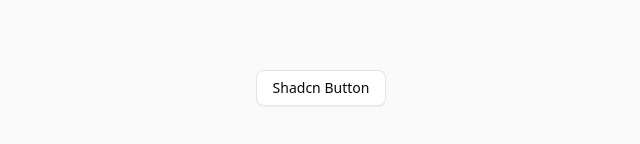
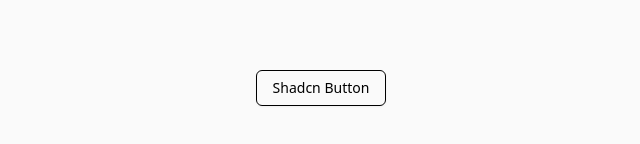
Before and after one commit to ShivangSoni1998/insight-pdf, a Next.js app: page / in a window 1280 px wide. Shown: the part 312-456 px from the top of the page, without its empty margins (319-959 px from the left). Built offline with nearby package versions, Linux system fonts and the light colour scheme.

Commit message:
chore: change global css file to have global styles defined

```diff
--- a/app/globals.css
+++ b/app/globals.css
@@ -1,5 +1,5 @@
-@import "tailwindcss";
-@import "tw-animate-css";
+@import 'tailwindcss';
+@import 'tw-animate-css';
 
 @custom-variant dark (&:is(.dark *));
 
@@ -44,38 +44,47 @@
 }
 
 :root {
-  --radius: 0.625rem;
-  --background: oklch(1 0 0);
-  --foreground: oklch(0.145 0 0);
-  --card: oklch(1 0 0);
-  --card-foreground: oklch(0.145 0 0);
-  --popover: oklch(1 0 0);
-  --popover-foreground: oklch(0.145 0 0);
-  --primary: oklch(0.205 0 0);
-  --primary-foreground: oklch(0.985 0 0);
-  --secondary: oklch(0.97 0 0);
-  --secondary-foreground: oklch(0.205 0 0);
-  --muted: oklch(0.97 0 0);
-  --muted-foreground: oklch(0.556 0 0);
-  --accent: oklch(0.97 0 0);
-  --accent-foreground: oklch(0.205 0 0);
-  --destructive: oklch(0.577 0.245 27.325);
-  --border: oklch(0.922 0 0);
-  --input: oklch(0.922 0 0);
-  --ring: oklch(0.708 0 0);
-  --chart-1: oklch(0.646 0.222 41.116);
-  --chart-2: oklch(0.6 0.118 184.704);
-  --chart-3: oklch(0.398 0.07 227.392);
-  --chart-4: oklch(0.828 0.189 84.429);
-  --chart-5: oklch(0.769 0.188 70.08);
-  --sidebar: oklch(0.985 0 0);
-  --sidebar-foreground: oklch(0.145 0 0);
-  --sidebar-primary: oklch(0.205 0 0);
-  --sidebar-primary-foreground: oklch(0.985 0 0);
-  --sidebar-accent: oklch(0.97 0 0);
-  --sidebar-accent-foreground: oklch(0.205 0 0);
-  --sidebar-border: oklch(0.922 0 0);
-  --sidebar-ring: oklch(0.708 0 0);
+  --background: 0 0% 100%;
+  --foreground: 222.2 84% 4.9%;
+  --card: 0 0% 100%;
+  --card-foreground: 222.2 84% 4.9%;
+  --popover: 0 0% 100%;
+  --popover-foreground: 222.2 84% 4.9%;
+  --primary: 350 89% 60%;
+  --primary-foreground: 210 40% 98%;
+  --secondary: 350 33% 96%;
+  --secondary-foreground: 350 89% 60%;
+  --muted: 350 33% 96%;
+  --muted-foreground: 215 25% 27%;
+  --accent: 350 33% 18%;
+  --accent-foreground: 350 89% 60%;
+  --destructive: 350 89% 50%;
+  --destructive-foreground: 210 40% 98%;
+  --border: 350 33% 90%;
+  --input: 350 33% 90%;
+  --ring: 350 89% 60%;
+  --radius: 0.5rem;
+  --chart-1: 12 76% 61%;
+  --chart-2: 173 58% 39%;
+  --chart-3: 197 37% 24%;
+  --chart-4: 43 74% 66%;
+  --chart-5: 27 87% 67%;
+}
+
+@layer base {
+  *,
+  ::after,
+  ::before,
+  ::backdrop,
+  ::file-selector-button {
+    border-color: var(--color-gray-200, currentColor);
+  }
+}
+
+@layer utilities {
+  body {
+    font-family: Arial, Helvetica, sans-serif;
+  }
 }
 
 .dark {
@@ -86,37 +95,80 @@
   --popover: oklch(0.205 0 0);
   --popover-foreground: oklch(0.985 0 0);
   --primary: oklch(0.922 0 0);
-  --primary-foreground: oklch(0.205 0 0);
-  --secondary: oklch(0.269 0 0);
-  --secondary-foreground: oklch(0.985 0 0);
-  --muted: oklch(0.269 0 0);
-  --muted-foreground: oklch(0.708 0 0);
-  --accent: oklch(0.269 0 0);
-  --accent-foreground: oklch(0.985 0 0);
-  --destructive: oklch(0.704 0.191 22.216);
-  --border: oklch(1 0 0 / 10%);
-  --input: oklch(1 0 0 / 15%);
-  --ring: oklch(0.556 0 0);
-  --chart-1: oklch(0.488 0.243 264.376);
-  --chart-2: oklch(0.696 0.17 162.48);
-  --chart-3: oklch(0.769 0.188 70.08);
-  --chart-4: oklch(0.627 0.265 303.9);
-  --chart-5: oklch(0.645 0.246 16.439);
-  --sidebar: oklch(0.205 0 0);
-  --sidebar-foreground: oklch(0.985 0 0);
-  --sidebar-primary: oklch(0.488 0.243 264.376);
-  --sidebar-primary-foreground: oklch(0.985 0 0);
-  --sidebar-accent: oklch(0.269 0 0);
-  --sidebar-accent-foreground: oklch(0.985 0 0);
-  --sidebar-border: oklch(1 0 0 / 10%);
-  --sidebar-ring: oklch(0.556 0 0);
+  --background: 222.2 84% 4.9%;
+  --foreground: 210 40% 98%;
+  --card: 222.2 84% 4.9%;
+  --card-foreground: 210 40% 98%;
+  --popover: 222.2 84% 4.9%;
+  --popover-foreground: 210 40% 98%;
+  --primary: 350 89% 60%;
+  --primary-foreground: 210 40% 98%;
+  --secondary: 350 33% 17.5%;
+  --secondary-foreground: 210 40% 98%;
+  --muted: 350 33% 17.5%;
+  --muted-foreground: 215 20.2% 65.1%;
+  --accent: 350 33% 25%;
+  --accent-foreground: 210 40% 98%;
+  --destructive: 350 89% 40%;
+  --destructive-foreground: 210 40% 98%;
+  --border: 350 33% 17.5%;
+  --input: 350 33% 17.5%;
+  --ring: 350 89% 60%;
+  --chart-1: 220 70% 50%;
+  --chart-2: 160 60% 45%;
+  --chart-3: 30 80% 55%;
+  --chart-4: 280 65% 60%;
+  --chart-5: 340 75% 55%;
 }
 
 @layer base {
   * {
-    @apply border-border outline-ring/50;
+    @apply border-border;
   }
-  body {
-    @apply bg-background text-foreground;
+  h1 {
+    @apply text-4xl md:text-6xl xl:text-7xl font-bold;
+  }
+
+  h2 {
+    @apply text-xl lg:text-3xl font-medium;
+  }
+
+  h3 {
+    @apply text-2xl lg:text-4xl font-medium;
+  }
+
+  a {
+    @apply hover:cursor-pointer;
+  }
+
+  button {
+    @apply hover:cursor-pointer bg-rose-600 hover:bg-rose-700;
+  }
+
+  @keyframes gradient-x {
+    0%,
+    100% {
+      background-size: 200% 100%;
+      background-position: left center;
+    }
+    50% {
+      background-size: 200% 100%;
+      background-position: right center;
+    }
+  }
+
+  .animate-gradient-x {
+    animation: gradient-x 3s ease infinite;
   }
 }
+
+@utility container {
+  margin-inline: auto;
+  padding-inline: 2rem;
+  @media (width >= --theme(--breakpoint-sm)) {
+    max-width: none;
+  }
+  @media (width >= 1400px) {
+    max-width: 1400px;
+  }
+}
```
